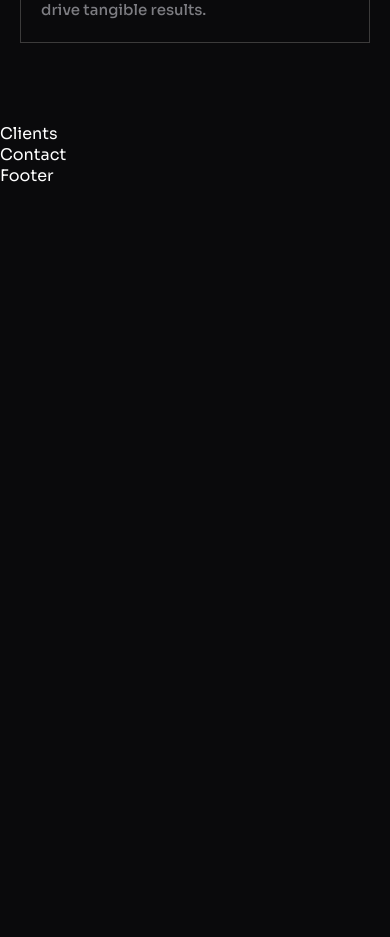
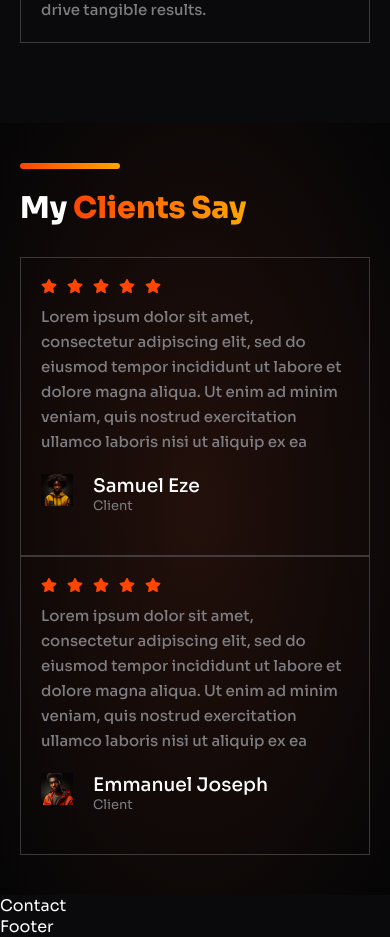
Before and after one commit to freetimezp/js-portfolio-86-robotics, a React (Vite) app: page / in a window 390 px wide. Shown: the part 6200-7137 px from the top of the page. Before the commit the page ends 6386 px from the top, so only its background shows below. Built offline with nearby package versions, Linux system fonts and the light colour scheme.

Commit message:
11. js-portfolio-86-robotics. Clients component.

```diff
--- a/src/components/clients/Clients.jsx
+++ b/src/components/clients/Clients.jsx
@@ -1,11 +1,64 @@
 import React from 'react';
 import './clients.css';
 
+import Slider from 'react-slick';
+import "slick-carousel/slick/slick.css";
+import "slick-carousel/slick/slick-theme.css";
+import { useMediaQuery } from 'react-responsive';
+
+import { clients } from '../../data';
+import { FaStar } from 'react-icons/fa';
+
+import Divider from '../divider/Divider';
+
 const Clients = () => {
+    const settings = {
+        infinite: true,
+        speed: 500,
+        rows: 2,
+        slidesPerRow: 1,
+        pauseOnHover: true,
+        autoplay: true,
+        autoplaySpeed: 3000,
+        slidesToShow: useMediaQuery({ query: '(max-width: 700px)' }) ? 1 : 2,
+    };
+
     return (
-        <div>
-            Clients
-        </div>
+        <section id="clients">
+            <div className="container">
+                <Divider />
+                <h1 className="title">
+                    My <span className="text__gradient">Clients Say</span>
+                </h1>
+
+                <Slider
+                    className='clients__container'
+                    {...settings}
+                >
+                    {clients.map((list, index) => (
+                        <div className="client__card" key={index}>
+                            <div className="star__container">
+                                <FaStar />
+                                <FaStar />
+                                <FaStar />
+                                <FaStar />
+                                <FaStar />
+                            </div>
+                            <p className="text__muted content">{list.review}</p>
+                            <div className="row">
+                                <div className="profile">
+                                    <img src={list.image} alt={list.name} />
+                                </div>
+                                <div className="details">
+                                    <h3 className="name">{list.name}</h3>
+                                    <small className="text__muted">Client</small>
+                                </div>
+                            </div>
+                        </div>
+                    ))}
+                </Slider>
+            </div>
+        </section>
     );
 }
 
--- a/src/components/clients/clients.css
+++ b/src/components/clients/clients.css
@@ -0,0 +1,31 @@
+#clients .container {
+    background: var(--primary-glow);
+}
+
+#clients .clients__container {
+    margin-top: 30px;
+}
+
+.slick-prev,
+.slick-next {
+    display: none !important;
+}
+
+#clients .clients__container .client__card {
+    padding: 20px;
+    border: var(--gray-border);
+}
+
+#clients .clients__container .client__card .star__container {
+    display: flex;
+    align-items: center;
+    gap: 10px;
+    color: var(--color-primary);
+    margin-bottom: 10px;
+}
+
+#clients .clients__container .client__card .row {
+    display: flex;
+    gap: 20px;
+    padding: 20px 0;
+}
```
